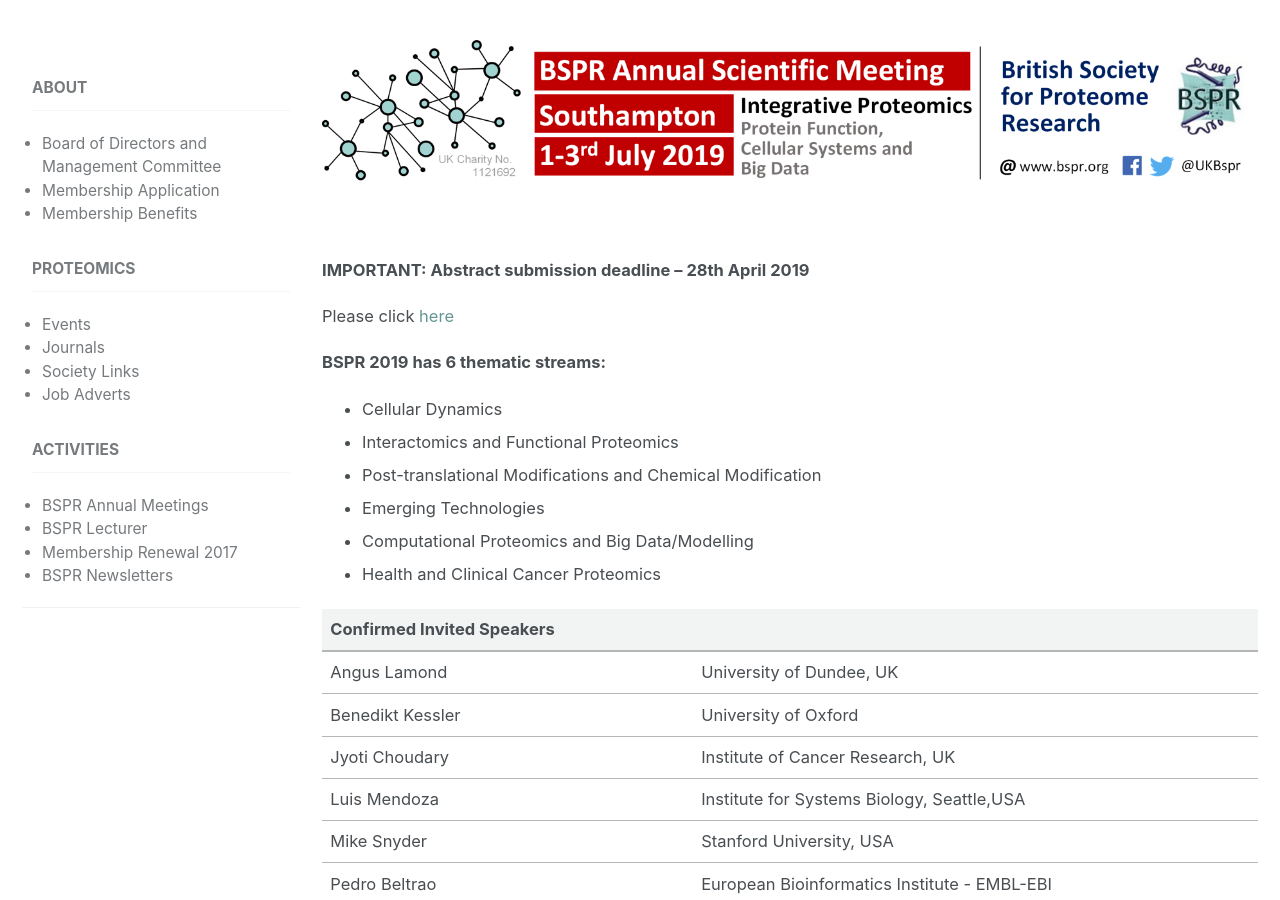
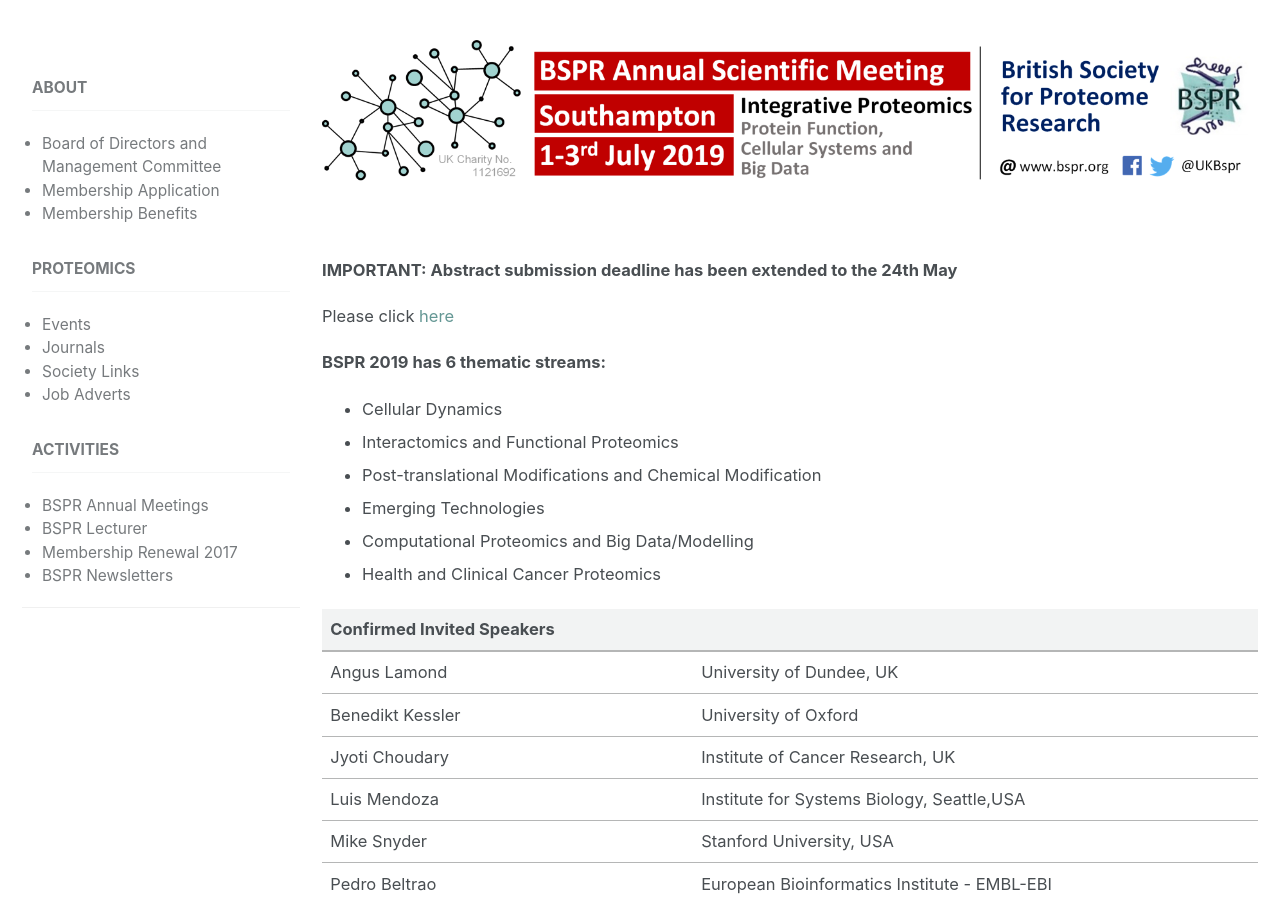
Before and after one commit to kbarnouin/Chuqiaoo.github.io, a Jekyll site: the page built from _posts/2018-12-11-BSPR-2019.md, in a window 1280 px wide and 900 px high, scrolled down 460 px. Built offline with Jekyll 4.4.1, drawn with Linux system fonts in a browser that asks for light colours; nearby versions of some CDN libraries.

Commit message:
update BSPR 2019

```diff
--- a/_posts/2018-12-11-BSPR-2019.md
+++ b/_posts/2018-12-11-BSPR-2019.md
@@ -19,7 +19,7 @@
 </figure>
 
 
-**IMPORTANT: Abstract submission deadline – 28th April 2019**
+**IMPORTANT: Abstract submission deadline has been extended to the 24th May**
 
 Please click [here](https://docs.google.com/forms/d/e/1FAIpQLSeT53R-qykMTCna59dpISxURCurJt98CxrcJVRqJC6OxAhh_A/viewform)
 
```
Also changed, not shown: 3 other files.
